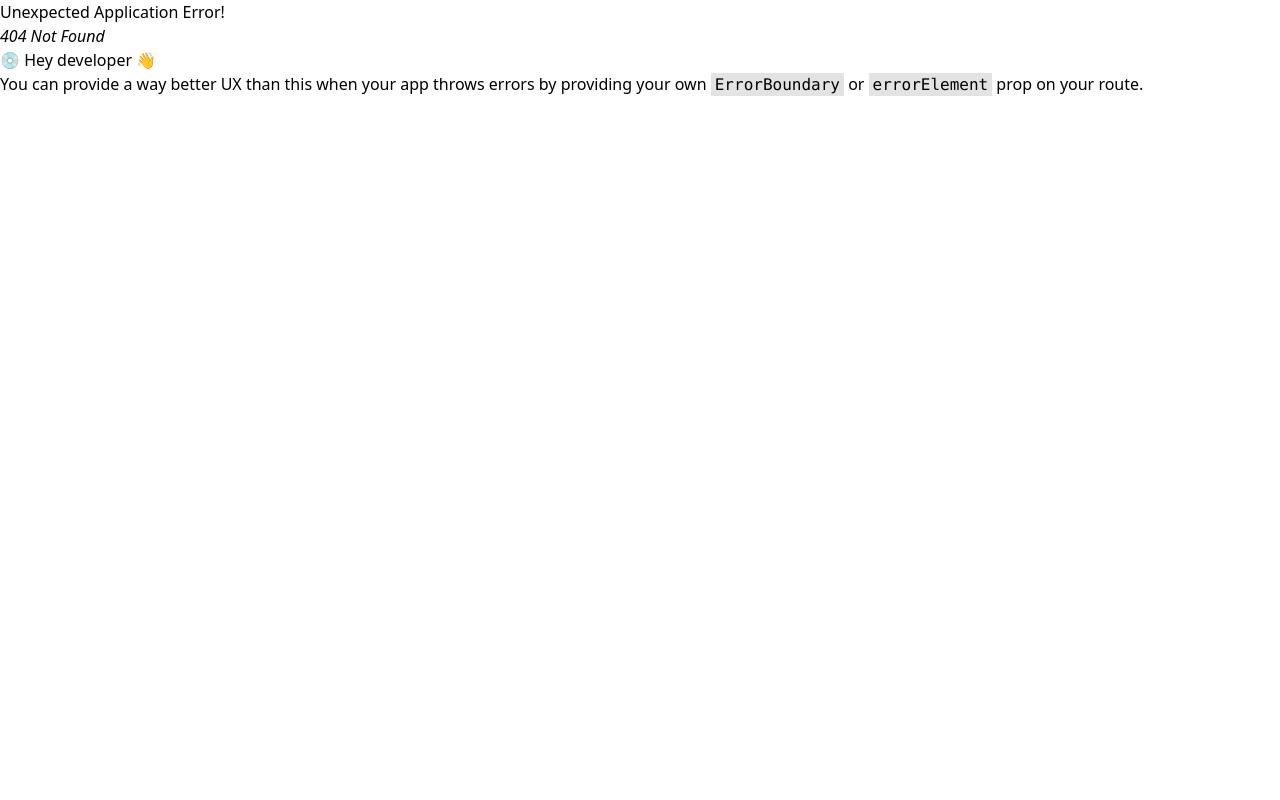
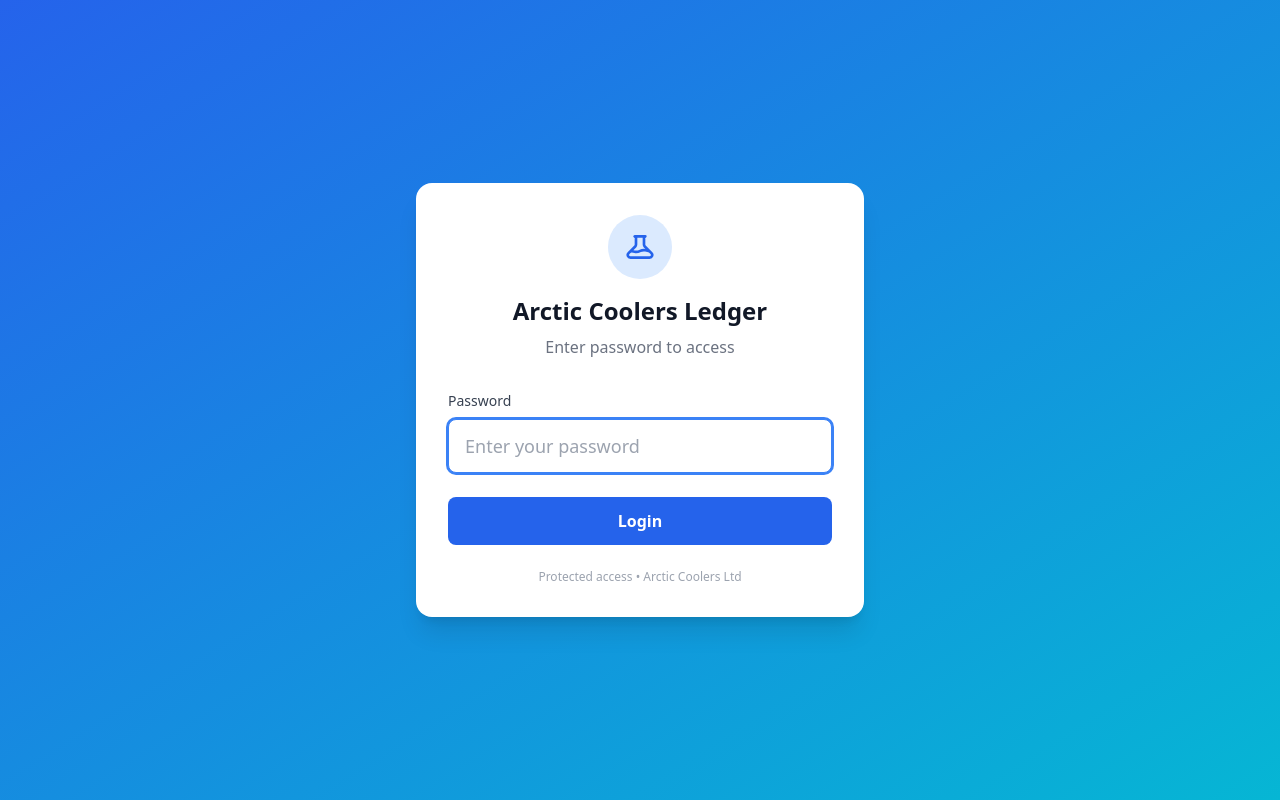
Before and after one commit to kyalokennedy142-del/arctic-coolers-ledger, a React (Vite) app: page /login in a window 1280 px wide. Before the commit this address had no page. Built offline with nearby package versions, Linux system fonts and the light colour scheme.

Commit message:
feat: add password protection, Supabase backend setup, toast notifications, back buttons & number validation

```diff
--- a/package.json
+++ b/package.json
@@ -10,6 +10,7 @@
     "preview": "vite preview"
   },
   "dependencies": {
+    "@supabase/supabase-js": "^2.99.1",
     "react": "^19.2.0",
     "react-dom": "^19.2.0",
     "react-hot-toast": "^2.6.0",
--- a/src/app/routes.jsx
+++ b/src/app/routes.jsx
@@ -1,7 +1,9 @@
 import { createBrowserRouter } from "react-router-dom";
 import Layout from "./layout";
+import LoginPage from "../modules/auth/LoginPage";
+import AuthGuard from "../lib/AuthGuard";
 
-import DashboardPage from "../modules/dashboard/DashboardPagetemp";
+import DashboardPage from "../modules/dashboard/DashboardPage";
 import CustomersPage from "../modules/customers/CustomersPage";
 import TransactionsPage from "../modules/transactions/TransactionsPage";
 import RemindersPage from "../modules/reminders/RemindersPage";
@@ -10,8 +12,16 @@ import BrokersPage from "../modules/brokers/BrokersPage";
 
 const router = createBrowserRouter([
   {
+    path: "/login",
+    element: <LoginPage />,
+  },
+  {
     path: "/",
-    element: <Layout />,
+    element: (
+      <AuthGuard>
+        <Layout />
+      </AuthGuard>
+    ),
     children: [
       {
         index: true,
--- a/src/index.css
+++ b/src/index.css
@@ -1,3 +1,94 @@
 @tailwind base;
 @tailwind components;
 @tailwind utilities;
+
+/* ===== GLOBAL STYLES ===== */
+
+html {
+  scroll-behavior: smooth;
+}
+
+body {
+  @apply bg-gray-50 text-gray-800;
+}
+
+/* ===== SCROLLBAR ===== */
+::-webkit-scrollbar {
+  width: 8px;
+  height: 8px;
+}
+
+::-webkit-scrollbar-track {
+  background: #f1f1f1;
+  border-radius: 4px;
+}
+
+::-webkit-scrollbar-thumb {
+  background: #c1c1c1;
+  border-radius: 4px;
+}
+
+::-webkit-scrollbar-thumb:hover {
+  background: #a1a1a1;
+}
+
+/* ===== ANIMATIONS ===== */
+@keyframes fadeIn {
+  from { opacity: 0; transform: translateY(-10px); }
+  to { opacity: 1; transform: translateY(0); }
+}
+
+@keyframes pulse {
+  0%, 100% { opacity: 1; }
+  50% { opacity: 0.5; }
+}
+
+.animate-fadeIn {
+  animation: fadeIn 0.3s ease-out;
+}
+
+.animate-pulse {
+  animation: pulse 2s cubic-bezier(0.4, 0, 0.6, 1) infinite;
+}
+
+/* ===== ACCESSIBILITY ===== */
+button:focus-visible,
+input:focus-visible,
+select:focus-visible {
+  outline: 2px solid #2563eb;
+  outline-offset: 2px;
+}
+
+button:disabled,
+input:disabled {
+  opacity: 0.5;
+  cursor: not-allowed;
+}
+
+/* ===== PRINT STYLES ===== */
+@media print {
+  .no-print {
+    display: none !important;
+  }
+
+  body {
+    background: white;
+  }
+
+  .print-break {
+    page-break-before: always;
+  }
+}
+
+/* ===== SKELETON LOADING ===== */
+.skeleton {
+  @apply animate-pulse bg-gray-200 rounded;
+}
+
+.skeleton-text {
+  @apply h-4 w-full;
+}
+
+.skeleton-card {
+  @apply h-32 w-full;
+}
--- /dev/null
+++ b/src/lib/AuthGuard.jsx
@@ -0,0 +1,14 @@
+import React from 'react';
+import { Navigate } from 'react-router-dom';
+
+const AuthGuard = ({ children }) => {
+  const isLoggedIn = localStorage.getItem('isLoggedIn') === 'true';
+
+  if (!isLoggedIn) {
+    return <Navigate to="/login" replace />;
+  }
+
+  return children;
+};
+
+export default AuthGuard;
--- /dev/null
+++ b/src/lib/supabaseClient.js
@@ -0,0 +1,6 @@
+import { createClient } from '@supabase/supabase-js';
+
+const supabaseUrl = import.meta.env.VITE_SUPABASE_URL;
+const supabaseKey = import.meta.env.VITE_SUPABASE_ANON_KEY;
+
+export const supabase = createClient(supabaseUrl, supabaseKey);
--- /dev/null
+++ b/src/modules/auth/LoginPage.jsx
@@ -0,0 +1,69 @@
+import React, { useState } from 'react';
+import { useNavigate } from 'react-router-dom';
+import toast from 'react-hot-toast';
+
+const LoginPage = () => {
+  const [password, setPassword] = useState('');
+  const navigate = useNavigate();
+
+  const handleLogin = (e) => {
+    e.preventDefault();
+
+    const correctPassword = import.meta.env.VITE_APP_PASSWORD;
+
+    if (password === correctPassword) {
+      localStorage.setItem('isLoggedIn', 'true');
+      toast.success('Login successful!');
+      navigate('/');
+    } else {
+      toast.error('Wrong password!');
+      setPassword('');
+    }
+  };
+
+  return (
+    <div className="min-h-screen bg-gradient-to-br from-blue-600 to-cyan-500 flex items-center justify-center p-4">
+      <div className="bg-white rounded-2xl shadow-xl p-8 w-full max-w-md">
+        <div className="text-center mb-8">
+          <div className="inline-flex items-center justify-center w-16 h-16 bg-blue-100 rounded-full mb-4">
+            <svg className="w-8 h-8 text-blue-600" fill="none" stroke="currentColor" viewBox="0 0 24 24">
+              <path strokeLinecap="round" strokeLinejoin="round" strokeWidth={2} d="M19.428 15.428a2 2 0 00-1.022-.547l-2.387-.477a6 6 0 00-3.86.517l-.318.158a6 6 0 01-3.86.517L6.05 15.21a2 2 0 00-1.806.547M8 4h8l-1 1v5.172a2 2 0 00.586 1.414l5 5c1.26 1.26.367 3.414-1.415 3.414H4.828c-1.782 0-2.674-2.154-1.414-3.414l5-5A2 2 0 009 10.172V5L8 4z" />
+            </svg>
+          </div>
+          <h1 className="text-2xl font-bold text-gray-900">Arctic Coolers Ledger</h1>
+          <p className="text-gray-500 mt-2">Enter password to access</p>
+        </div>
+
+        <form onSubmit={handleLogin} className="space-y-6">
+          <div>
+            <label className="block text-sm font-medium text-gray-700 mb-2">
+              Password
+            </label>
+            <input
+              type="password"
+              value={password}
+              onChange={(e) => setPassword(e.target.value)}
+              className="w-full rounded-lg border border-gray-300 px-4 py-3 text-lg focus:border-blue-500 focus:outline-none focus:ring-2 focus:ring-blue-500"
+              placeholder="Enter your password"
+              maxLength="100"
+              autoFocus
+            />
+          </div>
+
+          <button
+            type="submit"
+            className="w-full bg-blue-600 text-white py-3 rounded-lg font-semibold hover:bg-blue-700 transition-colors"
+          >
+            Login
+          </button>
+        </form>
+
+        <p className="text-center text-xs text-gray-400 mt-6">
+          Protected access • Arctic Coolers Ltd
+        </p>
+      </div>
+    </div>
+  );
+};
+
+export default LoginPage;
--- a/src/modules/dashboard/DashboardPagetemp.jsx
+++ b/src/modules/dashboard/DashboardPage.jsx
@@ -4,6 +4,11 @@ import { useData } from '../../context/DataContext';
 
 const DashboardPage = () => {
   const { customers, brokers, purchases, getStats } = useData();
+  const handleLogout = () => {
+  localStorage.removeItem('isLoggedIn');
+  toast.success('Logged out successfully!');
+  window.location.href = '/login';
+};
 
   // Get real stats from context
   const stats = getStats();
@@ -104,6 +109,15 @@ const DashboardPage = () => {
             <h1 className="text-2xl font-bold">Aqua Credit Ledger</h1>
             <p className="text-blue-100 text-sm opacity-90">Dashboard Overview</p>
           </div>
+          <button
+  onClick={handleLogout}
+  className="flex items-center gap-2 rounded-lg bg-red-600 px-4 py-2 text-sm font-semibold text-white hover:bg-red-700 transition-colors"
+>
+  <svg className="h-5 w-5" fill="none" stroke="currentColor" viewBox="0 0 24 24">
+    <path strokeLinecap="round" strokeLinejoin="round" strokeWidth={2} d="M17 16l4-4m0 0l-4-4m4 4H7m6 4v1a3 3 0 01-3 3H6a3 3 0 01-3-3V7a3 3 0 013-3h4a3 3 0 013 3v1" />
+  </svg>
+  Logout
+</button>
         </div>
       </header>
 
```
Also changed, not shown: 2 other files (tests, documents, lock files or other folders).
